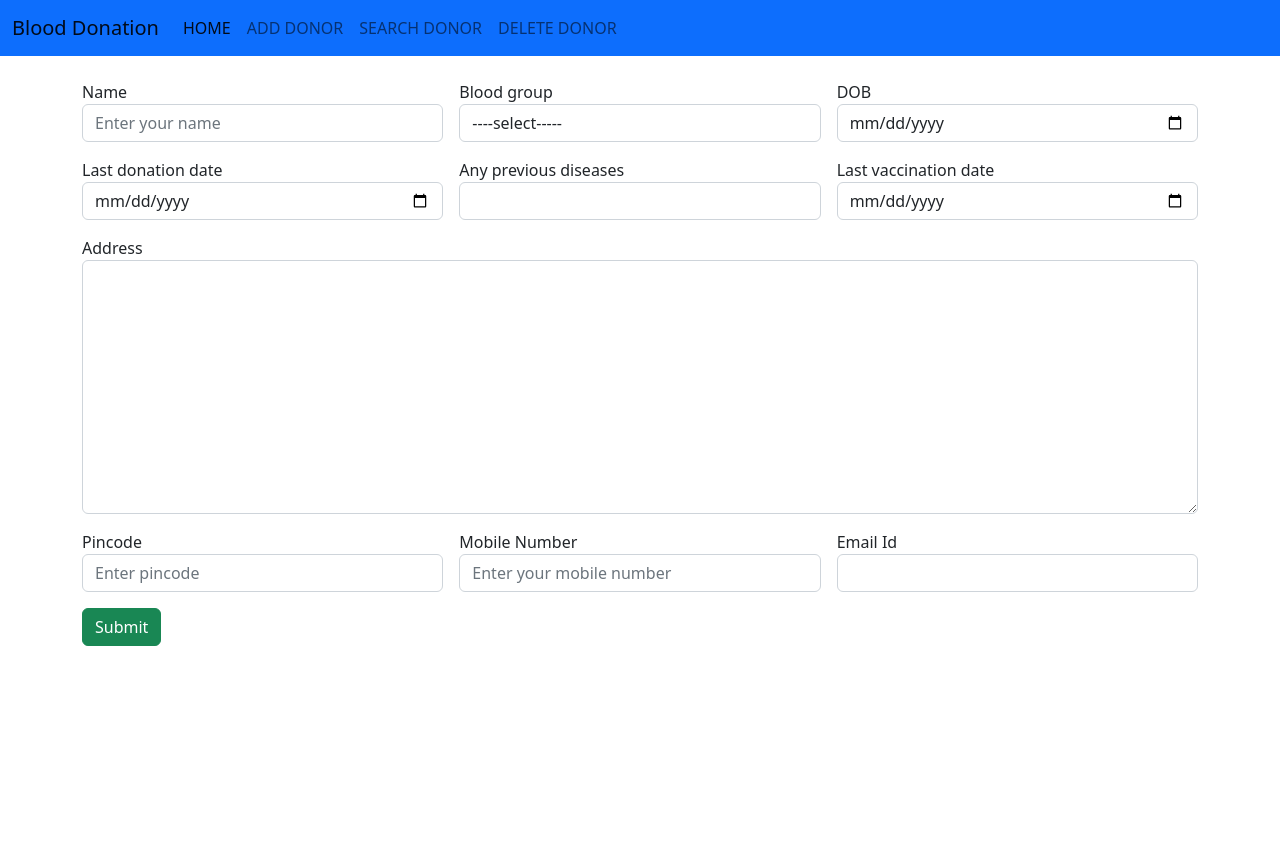
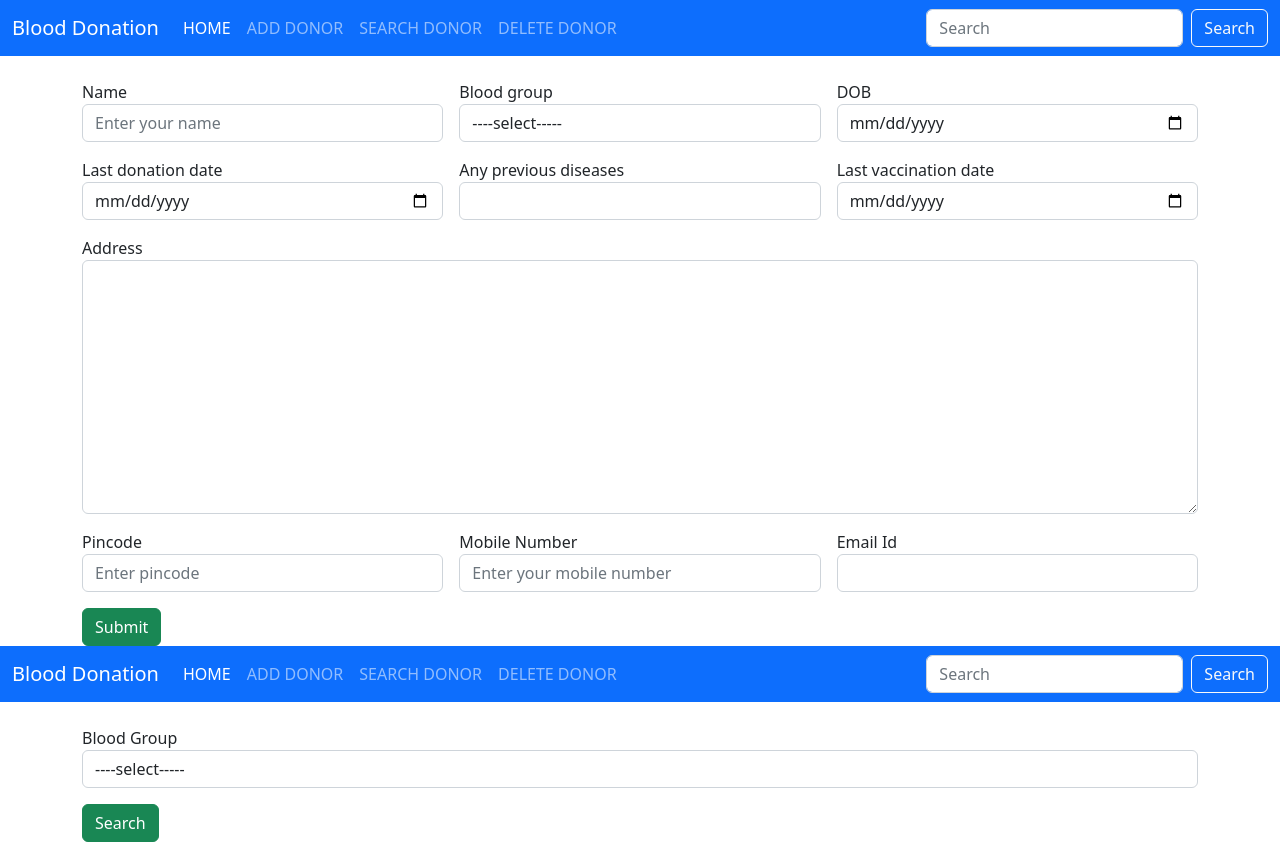
Before and after one commit to AriyaUnni/Angular-Blooddonors, an Angular app: page / in a window 1280 px wide. Before the commit the page ends 800 px from the top, so only its background shows below. Built offline with nearby package versions, Linux system fonts and the light colour scheme.

Commit message:
search page

```diff
--- a/src/app/app.component.html
+++ b/src/app/app.component.html
@@ -1,2 +1,3 @@
 <app-adddonor></app-adddonor>
+<app-searchdonor></app-searchdonor>
 <router-outlet></router-outlet>
--- a/src/app/app.module.ts
+++ b/src/app/app.module.ts
@@ -5,12 +5,14 @@ import { AppRoutingModule } from './app-routing.module';
 import { AppComponent } from './app.component';
 import { AdddonorComponent } from './adddonor/adddonor.component';
 import { NavbarComponent } from './navbar/navbar.component';
+import { SearchdonorComponent } from './searchdonor/searchdonor.component';
 
 @NgModule({
   declarations: [
     AppComponent,
     AdddonorComponent,
-    NavbarComponent
+    NavbarComponent,
+    SearchdonorComponent
   ],
   imports: [
     BrowserModule,
--- a/src/app/navbar/navbar.component.html
+++ b/src/app/navbar/navbar.component.html
@@ -1,4 +1,4 @@
-<nav class="navbar navbar-expand-lg bg-primary">
+<nav class="navbar navbar-expand-lg bg-primary navbar-dark">
     <div class="container-fluid">
       <a class="navbar-brand" href="#">Blood Donation</a>
       <button class="navbar-toggler" type="button" data-bs-toggle="collapse" data-bs-target="#navbarNavAltMarkup" aria-controls="navbarNavAltMarkup" aria-expanded="false" aria-label="Toggle navigation">
@@ -13,5 +13,9 @@
 
         </div>
       </div>
+      <form class="d-flex" role="search">
+        <input class="form-control me-2" type="search" placeholder="Search" aria-label="Search">
+        <button class="btn btn-outline-light" type="submit">Search</button>
+      </form>
     </div>
   </nav>
--- /dev/null
+++ b/src/app/searchdonor/searchdonor.component.html
@@ -0,0 +1,29 @@
+<app-navbar></app-navbar>
+<div class="container">
+    <div class="row">
+        <div class="col col-12 col-sm-12 col-md-12 col-lg-12 col-xl-12 col-xxl-12"><br>
+
+            <div class="row g-3">
+                <div class="col col-12 col-sm-12 col-md-12 col-lg-12 col-xl-12 col-xxl-12">
+
+                    <label for="Blood Group">Blood Group</label>
+                    <select name="" id="" class="form-control">
+                        <option value="Select">----select-----</option>
+                        <option value="O+">O+</option>
+                        <option value="O-">O-</option>
+                        <option value="A+">A+</option>
+                        <option value="A-">A-</option>
+                        <option value="B+">B+</option>
+                        <option value="B-">B-</option>
+                        <option value="AB+">AB+</option>
+                        <option value="AB-">AB-</option>
+                    </select>
+                </div>
+
+                <div class="col col-12 col-sm-12 col-md-12 col-lg-12 col-xl-12 col-xxl-12">
+                    <button class="btn btn-success">Search</button>
+                </div>
+            </div>
+        </div>
+    </div>
+</div>
--- /dev/null
+++ b/src/app/searchdonor/searchdonor.component.ts
@@ -0,0 +1,15 @@
+import { Component, OnInit } from '@angular/core';
+
+@Component({
+  selector: 'app-searchdonor',
+  templateUrl: './searchdonor.component.html',
+  styleUrls: ['./searchdonor.component.css']
+})
+export class SearchdonorComponent implements OnInit {
+
+  constructor() { }
+
+  ngOnInit(): void {
+  }
+
+}
```
Also changed, not shown: src/app/searchdonor/searchdonor.component.css (added).
